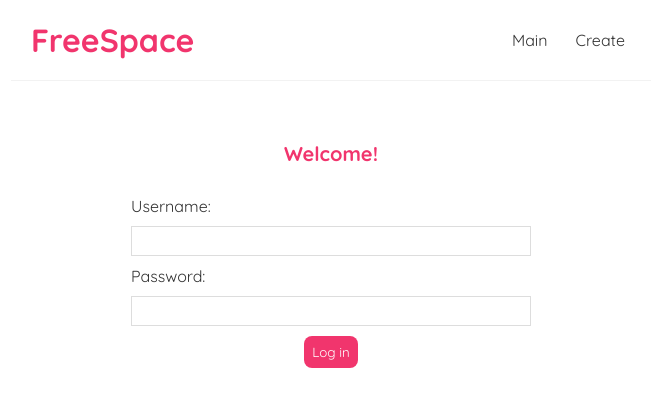
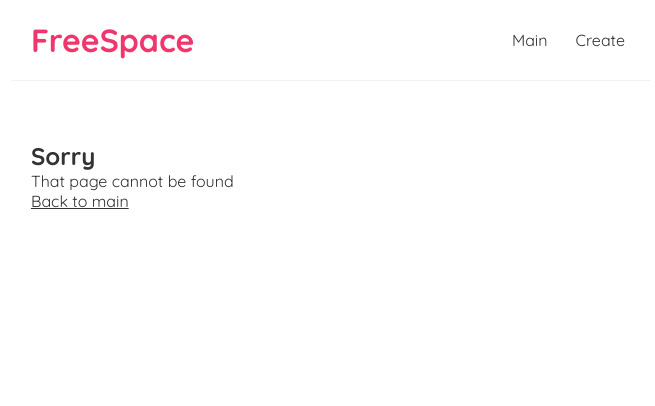
Before and after one commit to CustadialShip/blog-fe, a React (Create React App) app: page /login in a window 1280 px wide. Shown: the top 406 px of the page, without its empty margins (309-964 px from the left). Built offline with nearby package versions, Linux system fonts and the light colour scheme.

Commit message:
Change queue of workflow

```diff
--- a/src/App.js
+++ b/src/App.js
@@ -14,10 +14,10 @@ function App() {
                 <div className="content">
                     <Switch>
                         <Route exact path="/">
+                            <Login/>
+                        </Route>
+                        <Route exact path="/home">
                             <Home/>
-                        </Route>
-                        <Route exact path="/login">
-                            <Login/>
                         </Route>
                         <Route path="/create">
                             <Create/>
--- a/src/components/Login.js
+++ b/src/components/Login.js
@@ -42,7 +42,7 @@ const Login = () => {
             })
             .then(data => {
                 login(data.token);
-                history.push("/");
+                history.push("/home");
             })
             .catch((err) => {
                 setError(err.message);
```
